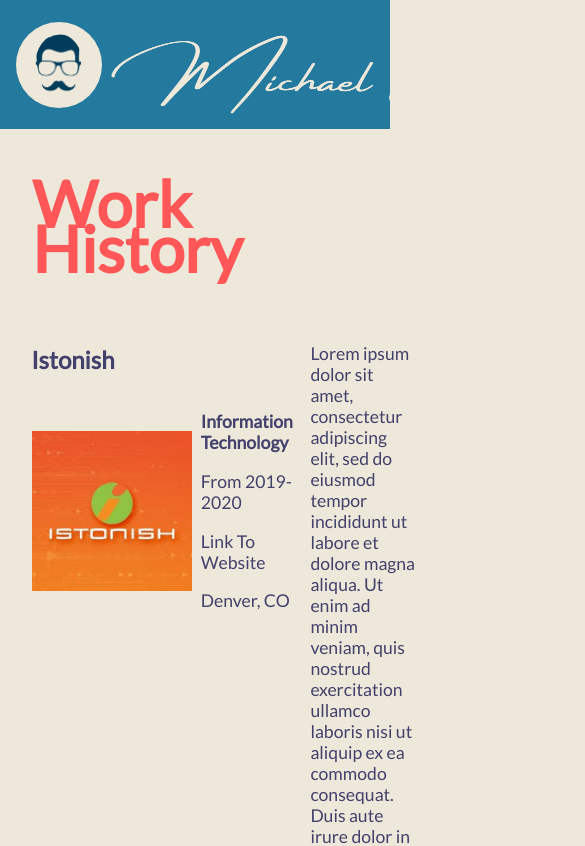
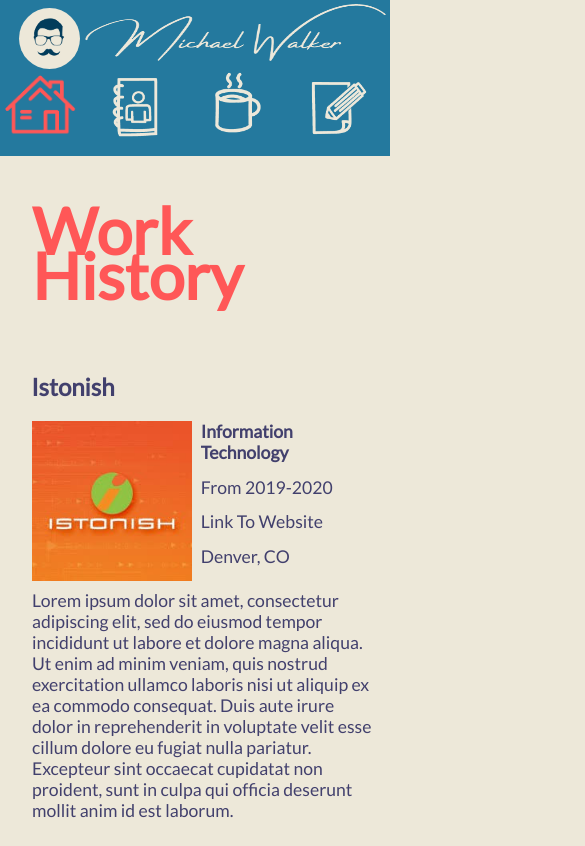
Before and after one commit to MichaelEWalker87/portfolio_website, a Vue app: page /#/WorkHistory in a window 390 px wide. Shown: the top 846 px of the page, 585 px wide, since content can reach past the window. Built offline with nearby package versions, Linux system fonts and the light colour scheme.

Commit message:
Size to project page

```diff
--- a/src/App.vue
+++ b/src/App.vue
@@ -27,6 +27,7 @@
     padding: 0px;
     margin: 0px;
     background-color: $background-paper;
+    width: fit-content;
   }
 
 </style>
--- a/src/components/HistoryBody.vue
+++ b/src/components/HistoryBody.vue
@@ -7,7 +7,7 @@
       <section class="company-info">
         <img :src="job.image"/>
         <h3 class="info-right sub-title">{{job.title}}</h3>
-        <p class="info-right">{{job.dates}}</p>
+        <p class="info-right dates">{{job.dates}}</p>
         <a
           class="info-right"
           :href="job.link"
@@ -15,12 +15,8 @@
           Link To Website
         </a>
         <p class="info-right">{{job.location}}</p>
+        <p class="text-body">{{job.body}}</p>
       </section>
-    </section>
-    <section v-for="(job, index) in jobs" :key="index"
-      class="description"
-    >
-      <p class="text-body">{{job.body}}</p>
     </section>
     <section class="icons">
       <!-- <img src="../images/Award_pur.png"/>
@@ -55,6 +51,15 @@
             title: "Information Technology",
             location: 'Denver, CO',
           },
+          {
+            name: 'Istonish',
+            body: 'Lorem ipsum dolor sit amet, consectetur adipiscing elit, sed do eiusmod tempor incididunt ut labore et dolore magna aliqua. Ut enim ad minim veniam, quis nostrud exercitation ullamco laboris nisi ut aliquip ex ea commodo consequat. Duis aute irure dolor in reprehenderit in voluptate velit esse cillum dolore eu fugiat nulla pariatur. Excepteur sint occaecat cupidatat non proident, sunt in culpa qui officia deserunt mollit anim id est laborum.',
+            link: 'https://www.w3schools.com',
+            image: Istonish,
+            dates: 'From 2019-2020',
+            title: "Information Technology",
+            location: 'Denver, CO',
+          },
         ]
       }
     }
@@ -67,8 +72,36 @@
 
   .company-info{
     display: grid;
-    grid-template-columns: 1fr 1fr;
+    grid-template-columns: 1fr 2fr 3fr;
     @include p-text();
+    @media screen  and (max-width: 955px){
+      img{
+        margin-bottom: auto;
+      }
+      h3{
+        margin-top: 0em;
+        grid-column-end: span 2;
+        margin-bottom: 0.5em;
+      }
+      .dates{
+        margin-top: 0em;
+        grid-column-end: span 2;
+      }
+      p{
+        margin-top: 0em;
+        grid-column-end: span 2;
+      }
+      .info-right{
+        grid-column-end: span 2;
+        margin-bottom: 0.5em;
+      }
+      .text-body{
+        grid-row-start: 5;
+        grid-column-start: 1;
+        grid-column-end: span 3;
+        margin-top: 0.5em;
+      }
+    }
   }
 
   h2{
@@ -79,8 +112,6 @@
 
   img {
     width: 10em;
-    grid-column-start: 1;
-    grid-row-start: 1;
     grid-row-end: span 4;
   }
 
@@ -95,18 +126,18 @@
   }
 
   .work-section{
-    display: grid;
+    display: inline-block;
     grid-template-columns: 1fr 1.5fr;
     margin-right: 1em;
   }
 
   .description{
-    grid-column-start: 2;
+    // grid-column-start: 2;
     align-self: end;
   }
 
   .icons{
-    grid-column-start: 2;
+    // grid-column-start: 2;
     display: flex;
     place-content: space-around;
     img{
@@ -116,6 +147,9 @@
 
   .text-body{
     font-size: 1.1em;
+    grid-column-start: 3;
+    grid-row-end: span 4;
+    grid-row-start: 1;
     @include p-text-no-margin()
   }
 </style>
--- a/src/components/ProjectSlider.vue
+++ b/src/components/ProjectSlider.vue
@@ -43,6 +43,15 @@
     width: 50em;
     text-align: center;
     align-self: center;
+    @media screen  and (max-width: 955px){
+      width: 40em;
+    }
+    @media screen  and (max-width: 755px){
+      width: 30em;
+    }
+    @media screen  and (max-width: 655px){
+      width: 23em;
+    }
   }
   .VueCarousel-pagination{
     margin-top: -2em;
--- a/src/components/TheHeader.vue
+++ b/src/components/TheHeader.vue
@@ -2,9 +2,9 @@
   <section id="nav">
     <img alt="Site Logo" src="../images/MW_Logo_OG.png" class='logo'/>
     <img alt="Name" src="../images/Name_color.png" class='name'/>
-    <div @click= "setActiveLink('Home')">
+    <div @click= "setActiveLink('Home')" class="icon-div">
     <router-link to="/">
-      <img v-if="selectedLink !== 'Home'"
+      <img v-if="selectedLink !== 'Home' "
         @click= "setActiveLink('Home')"
         alt="Projects"
         src="../images/Home_color.png"
@@ -17,7 +17,7 @@
       />
     </router-link>
     </div>
-    <div @click= "setActiveLink('Project')">
+    <div @click= "setActiveLink('Project')" class="icon-div">
       <router-link to="/Project">
         <img v-if="selectedLink !== 'Project'"
           @click= "setActiveLink('Project')"
@@ -32,7 +32,7 @@
         />
       </router-link>
     </div>
-    <div @click= "setActiveLink('WorkHistory')">
+    <div @click= "setActiveLink('WorkHistory')" class="icon-div">
       <router-link to="/WorkHistory">
         <img v-if="selectedLink !== 'WorkHistory'"
           @click= "setActiveLink('WorkHistory')"
@@ -47,7 +47,7 @@
         />
       </router-link>
     </div>
-    <div @click= "setActiveLink('Contact')">
+    <div @click= "setActiveLink('Contact')" class="icon-div">
       <router-link to="/Contact">
         <img v-if="selectedLink !== 'Contact'"
           @click= "setActiveLink('Contact')"
@@ -115,5 +115,73 @@ methods:{
       padding: 0.75em 1.2em;
       margin-left: 1em;
     }
+    @media screen  and (max-width: 940px){
+
+      .name{
+        width: 24em;
+        height: 7em;
+      }
+      .logo{
+        justify-self: center;
+        width: 2.5em;
+        padding: 0.75em 1.1em;
+      }
+      .nav-button{
+        margin-top: 0.5em;
+        width: 4em;
+      }
+
+      .home{
+        width: 5em;
+      }
+    }
+    @media screen  and (max-width: 800px){
+
+      .name{
+        width: 20em;
+        height: 6em;
+        padding-left: 0.2em;
+      }
+      .logo{
+        justify-self: center;
+        width: 2.2em;
+        padding: 0.7em 1.0em;
+      }
+      .nav-button{
+        margin-top: 0.5em;
+        width: 3.5em;
+      }
+
+      .home{
+        width: 4.5em;
+      }
+    }
+    @media screen  and (max-width: 650px){
+      grid-template-columns: 1fr 1fr 1fr 1fr;
+
+      .icon-div {
+        grid-row-start: 2;
+        margin-top: -0.3em;
+      }
+      .name{
+        grid-column-end: span 3;
+        width: 20em;
+        height: 4em;
+        margin-top: -0.7em;
+      }
+      .logo{
+        justify-self: center;
+        width: 2em;
+        padding: 0.6em 0.9em;
+      }
+      .nav-button{
+        margin-top: 0.5em;
+        width: 3.5em;
+      }
+
+      .home{
+        width: 4.5em;
+      }
+    }
   }
 </style>
--- a/src/views/Contact.vue
+++ b/src/views/Contact.vue
@@ -64,6 +64,9 @@
   width: 20em;
   margin-left: 2em;
   margin-bottom: 1em;
+  @media screen  and (max-width: 600px){
+    width: 15em;
+  }
 }
 
 .contact{
@@ -97,6 +100,9 @@ p{
   @include p-contact();
   @media screen  and (max-width: 700px){
     font-size: 1.2em;
+  }
+  @media screen  and (max-width: 600px){
+    font-size: 1em;
   }
 }
 
@@ -140,6 +146,9 @@ p{
   @media screen  and (max-width: 700px){
     width: 19em;
   }
+  @media screen  and (max-width: 600px){
+    width: 16em;
+  }
 }
 .phone-number{
   width: 12em;
@@ -147,6 +156,9 @@ p{
   @media screen  and (max-width: 700px){
     width: 9em;
   }
+  @media screen  and (max-width: 600px){
+    width: 7.5em;
+  }
 }
 
 h1{
```
